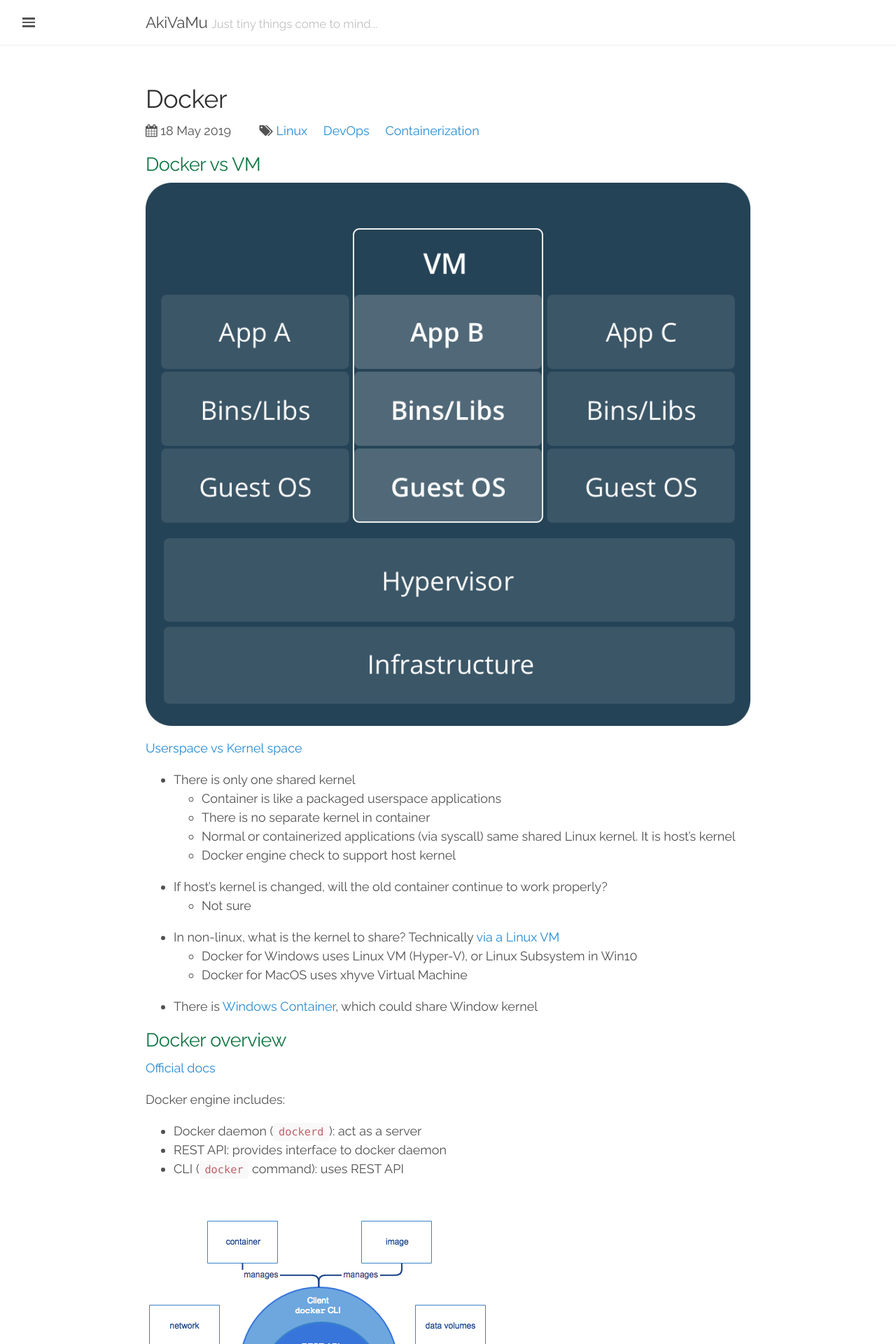
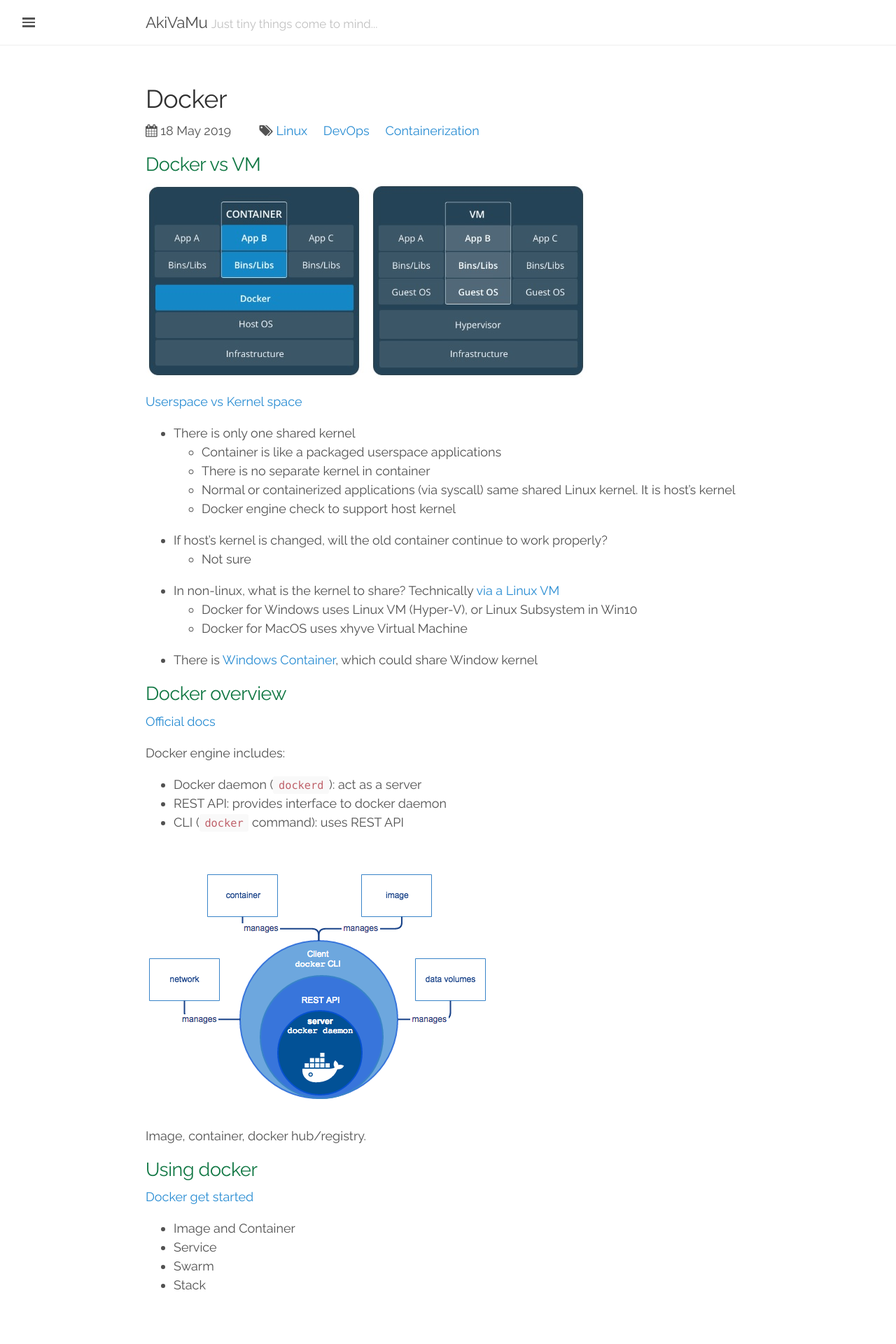
Before and after one commit to akivamu/akivamu.github.io, a Jekyll site: the page built from _posts/2019-05-18-docker.md, in a window 1280 px wide. Shown: the top 1920 px of the page at 70% size. Built offline with Jekyll 4.4.1, drawn with Linux system fonts in a browser that asks for light colours; comment, search, counter and statistics services are not loaded.

Commit message:
Update image

```diff
--- a/_posts/2019-05-18-docker.md
+++ b/_posts/2019-05-18-docker.md
@@ -9,7 +9,7 @@
 
 ## Docker vs VM
 
-![Docker vs VM]({{ site.url }}/images/docker-vs-vm.png)
+![Docker vs VM]({{ site.url }}/images/docker-vs-vm.jpg)
 
 [Userspace vs Kernel space](https://www.redhat.com/en/blog/architecting-containers-part-1-why-understanding-user-space-vs-kernel-space-matters)
 
```
Also changed, not shown: images/docker-vs-vm.jpg (added), images/docker-vs-vm.png (deleted).
